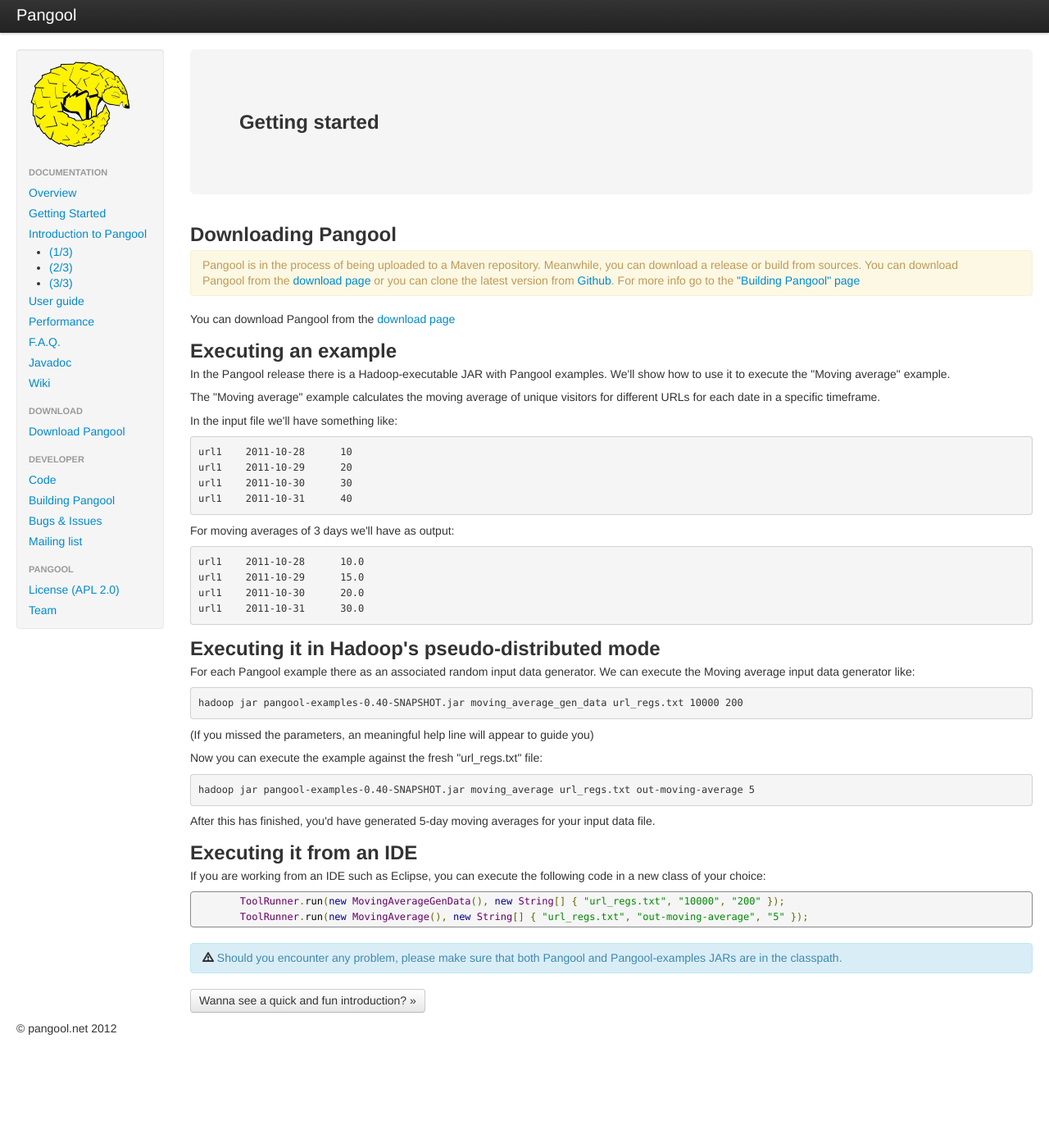
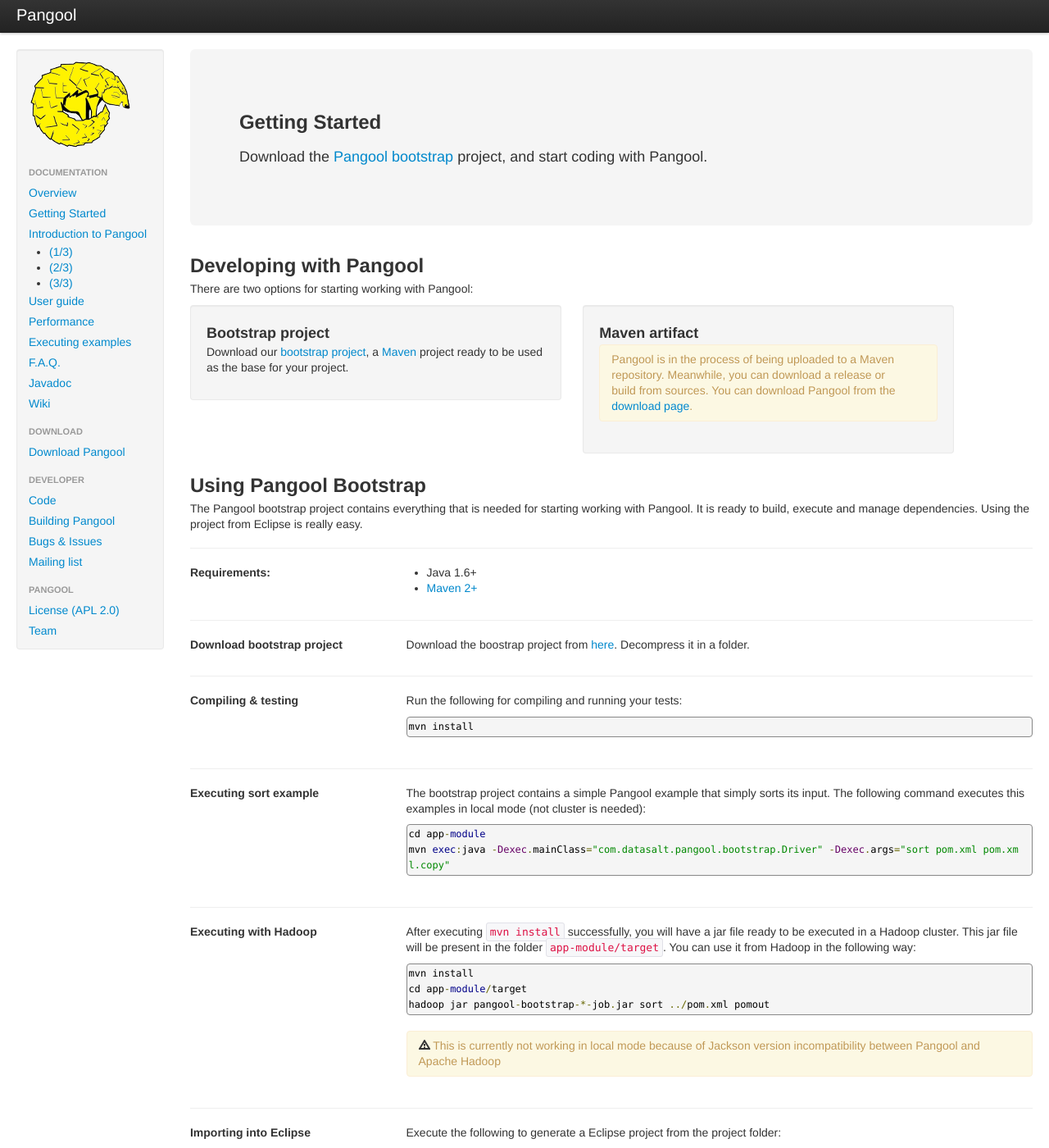
Before and after one commit to datasalt/pangool, a Jekyll site: the page built from getting_started.html, in a window 1280 px wide and 1400 px high. Shown: the whole window at 82% size. Built offline with Jekyll 4.4.1, drawn with Linux system fonts in a browser that asks for light colours; nearby versions of some CDN libraries; Markdown is read by kramdown in place of the engine named in the settings; some of the changed text lies outside the part shown.

Commit message:
new Getting started

```diff
--- a/_layouts/default.html
+++ b/_layouts/default.html
@@ -75,6 +75,7 @@
 	            </ul>
 	            <li><a href="userguide/schemas.html">User guide</a></li>
 	            <li><a href="benchmark.html">Performance</a></li>
+	            <li><a href="executing_examples.html">Executing examples</a></li>
 	            <li><a href="faq.html">F.A.Q.</a></li>
 	            <li><a href="apidocs/index.html">Javadoc</a></li>
 	            <li><a href="https://github.com/datasalt/pangool/wiki">Wiki</a></li>
--- a/faq.html
+++ b/faq.html
@@ -1,7 +1,7 @@
 ---
 layout: default
 title: Pangool - F.A.Q.
-name: overview
+name: faq
 ---
 <div class="hero-unit">
 	<h2>Frequently Asked Questions (F.A.Q.)</h2>
--- a/getting_started.html
+++ b/getting_started.html
@@ -1,88 +1,175 @@
 ---
 layout: default
-title: Pangool - Overview
-name: overview
+title: Pangool - Getting Started
+name: getting_started
 ---
 <div class="hero-unit">
 	<p>
-		<h2>Getting started</h2>
+		<h2>Getting Started</h2>
+	</p>
+	<p>
+	Download the <a href="https://github.com/datasalt/pangool-bootstrap">Pangool bootstrap</a> project,
+	and start coding with Pangool.
 	</p>
 </div>
 
-<h2>Downloading Pangool</h2>
+<h2>Developing with Pangool</h2>
 
-<div class="alert">
-Pangool is in the process of being uploaded to a Maven repository. Meanwhile, you can download a release or build from sources. You can download Pangool from the
-<a href="https://github.com/datasalt/pangool/downloads">download page</a>
-or you can clone the latest version from <a href="https://github.com/datasalt">Github</a>. For more info go to the <a href='build.html'>"Building Pangool" page</a>
+<p>
+There are two options for starting working with Pangool:
+<p>
+
+<div class="row-fluid">
+	<div class="span5 well">
+		<h3>
+			Bootstrap project
+		</h3>
+		<p>
+			Download our <a href="https://github.com/datasalt/pangool-bootstrap">bootstrap project</a>, a
+			<a href="http://maven.apache.org/">Maven</a> project ready to be used as the base for your project.
+		</p>
+	</div>
+
+	<div class="span5 well">
+		<h3>
+			Maven artifact
+		</h3>
+		<div class="alert">
+			Pangool is in the process of being uploaded to a Maven repository. Meanwhile, you can download a release or build from sources. You can download Pangool from the
+			<a href="https://github.com/datasalt/pangool/downloads">download page</a>.
+		</div>
+	</div>
 </div>
 
+<h2>Using Pangool Bootstrap</h2>
+
 <p>
-You can download Pangool from the
-<a href="https://github.com/datasalt/pangool/downloads">download page</a>
+The Pangool bootstrap project contains everything that is needed for starting working with Pangool.
+It is ready to build, execute and manage dependencies. Using the project from Eclipse is really easy.
 </p>
 
-<h2>Executing an example</h2>
+<hr>
 
-<p>
-In the Pangool release there is a Hadoop-executable JAR with Pangool examples. We'll show how to use it to execute the "Moving average" example.
-</p>
-<p>
-The "Moving average" example calculates the moving average of unique visitors for different URLs for each date in a specific timeframe.
-</p>
-<p>
-In the input file we'll have something like:
-</p>
-<pre>
-url1	2011-10-28	10
-url1	2011-10-29	20
-url1	2011-10-30	30
-url1	2011-10-31	40
+<div class="row-fluid">
+	<div class="span3">
+		<p>
+			<strong>Requirements:</strong>
+		</p>
+	</div>
+
+	<div class="span9">
+		<ul>
+			<li>Java 1.6+</li>
+			<li><a href="http://maven.apache.org/">Maven 2+</a></li>
+		</ul>
+	</div>
+</div> <!-- end row-fluid -->
+
+<hr>
+
+<div class="row-fluid">
+	<div class="span3">
+		<p>
+			<strong>Download bootstrap project</strong>
+		</p>
+	</div>
+
+	<div class="span9">
+		<p>
+			Download the boostrap project from <a href="https://github.com/datasalt/pangool-bootstrap/downloads">here</a>.
+			Decompress it in a folder.
+		</p>
+	</div>
+</div> <!-- end row-fluid -->
+
+<hr>
+
+<div class="row-fluid">
+	<div class="span3">
+		<p>
+			<strong>Compiling & testing</strong>
+		</p>
+	</div>
+
+	<div class="span9">
+		<p>
+			Run the following for compiling and running your tests:
+		</p>
+<pre class="prettyprint">mvn install</pre>
+	</div>
+</div> <!-- end row-fluid -->
+
+<hr>
+
+<div class="row-fluid">
+	<div class="span3">
+		<p>
+			<strong>Executing sort example</strong>
+		</p>
+	</div>
+
+	<div class="span9">
+		<p>
+			The bootstrap project contains a simple Pangool example that simply sorts
+			its input. The following command executes this examples in local mode
+			(not cluster is needed):
+		</p>
+<pre class="prettyprint">
+cd app-module
+mvn exec:java -Dexec.mainClass="com.datasalt.pangool.bootstrap.Driver" -Dexec.args="sort pom.xml pom.xml.copy"
 </pre>
-<p>
-For moving averages of 3 days we'll have as output:
-</p>
-<pre>
-url1	2011-10-28	10.0
-url1	2011-10-29	15.0
-url1	2011-10-30	20.0
-url1	2011-10-31	30.0
+	</div>
+</div> <!-- end row-fluid -->
+
+<hr>
+
+<div class="row-fluid">
+	<div class="span3">
+		<p>
+			<strong>Executing with Hadoop</strong>
+		</p>
+	</div>
+
+	<div class="span9">
+		<p>
+			After executing <code>mvn install</code> successfully, you will have a jar
+			file ready to be executed in a Hadoop cluster. This jar file will
+			be present in the folder <code>app-module/target</code>. You can
+			use it from Hadoop in the following way:
+		</p>
+<pre class="prettyprint">
+mvn install
+cd app-module/target
+hadoop jar pangool-bootstrap-*-job.jar sort ../pom.xml pomout
 </pre>
+		<div class="alert">
+			<i class="icon-warning-sign"></i>
+			This is currently not working in local mode because of Jackson version incompatibility
+			between Pangool and Apache Hadoop
+		</div>
+	</div>
+</div> <!-- end row-fluid -->
 
-<h2>Executing it in Hadoop's pseudo-distributed mode</h2>
+<hr>
 
-<p>
-For each Pangool example there as an associated random input data generator. We can execute the Moving average input data generator like:
-</p>
-<pre>
-hadoop jar pangool-examples-0.40-SNAPSHOT.jar moving_average_gen_data url_regs.txt 10000 200
-</pre>
-<p>
-(If you missed the parameters, an meaningful help line will appear to guide you)
-</p>
-<p>
-Now you can execute the example against the fresh "url_regs.txt" file:
-</p>
-<pre>
-hadoop jar pangool-examples-0.40-SNAPSHOT.jar moving_average url_regs.txt out-moving-average 5
-</pre>
-<p>
-After this has finished, you'd have generated 5-day moving averages for your input data file.
-<p>
+<div class="row-fluid">
+	<div class="span3">
+		<p>
+			<strong>Importing into Eclipse</strong>
+		</p>
+	</div>
 
-<h2>Executing it from an IDE</h2>
+	<div class="span9">
+		<p>
+			Execute the following to generate a Eclipse project from the project folder:
+		</p>
+<pre class="prettyprint">mvn eclipse:eclipse -DdownloadSources=true -DdownloadJavadocs=true</pre>
+		<p>
+			Then import the project from eclipse in the <code>File > Import...</code> menu.
+		</p>
+	</div>
+</div> <!-- end row-fluid -->
 
-<p>
-If you are working from an IDE such as Eclipse, you can execute the following code in a new class of your choice:
-</p>
-<pre class="prettyprint" id="java">
- 	ToolRunner.run(new MovingAverageGenData(), new String[] { "url_regs.txt", "10000", "200" });
- 	ToolRunner.run(new MovingAverage(), new String[] { "url_regs.txt", "out-moving-average", "5" });
-</pre>
 
-<div class="alert alert-info">
-<i class="icon-warning-sign"></i>
-Should you encounter any problem, please make sure that both Pangool and Pangool-examples JARs are in the classpath.
-</div>
 
-<p><a class="btn primary large" href="introduction.html">Wanna see a quick and fun introduction? &raquo;</a></p>
+<p><a class="btn btn-primary btn-large" href="introduction.html">Wanna see a quick and fun introduction? »</a></p>
--- a/introduction.html
+++ b/introduction.html
@@ -1,7 +1,7 @@
 ---
 layout: default
 title: Pangool - Introduction
-name: overview
+name: introduction
 ---
 <div class="hero-unit">
 	<h2>Introduction to Pangool: Topical Word Count (1/3)</h2>
--- a/introduction_2.html
+++ b/introduction_2.html
@@ -1,7 +1,7 @@
 ---
 layout: default
 title: Pangool - Introduction
-name: overview
+name: introduction_2
 ---
 <div class="hero-unit">
 	<h2>Introduction to Pangool: Topical Word Count (2/3)</h2>
--- a/introduction_3.html
+++ b/introduction_3.html
@@ -1,7 +1,7 @@
 ---
 layout: default
 title: Pangool - Introduction
-name: overview
+name: introduction_3
 ---
 <div class="hero-unit">
 	<h2>Introduction to Pangool: Topical Word Count (3/3)</h2>
```
Also changed, not shown: executing_examples.html (added, +86 -0 lines).
